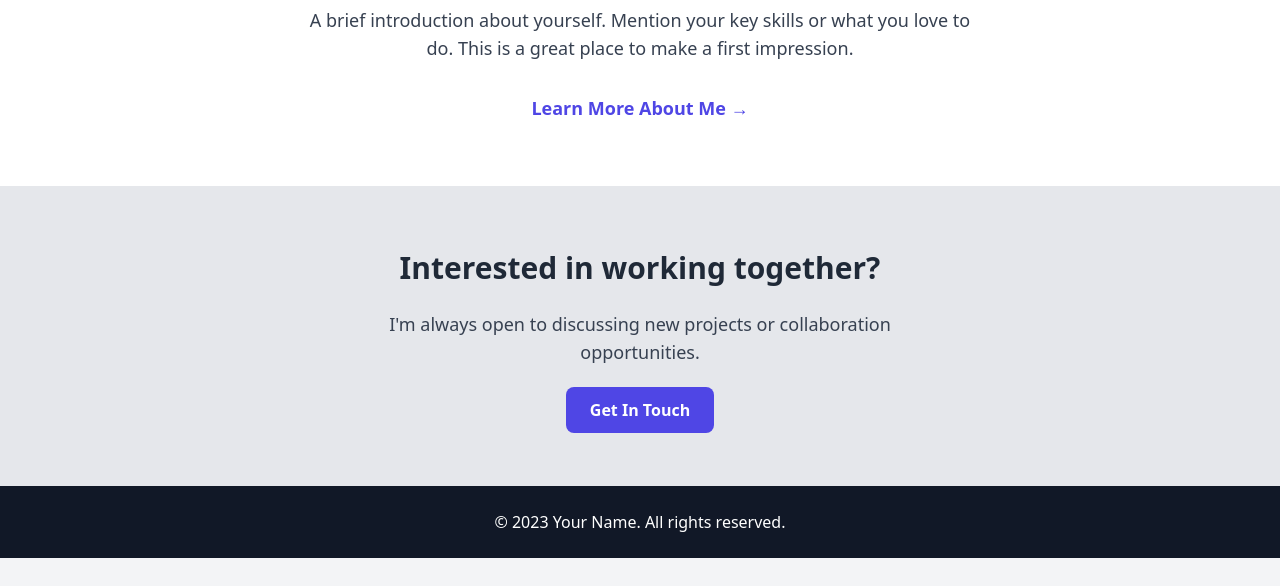
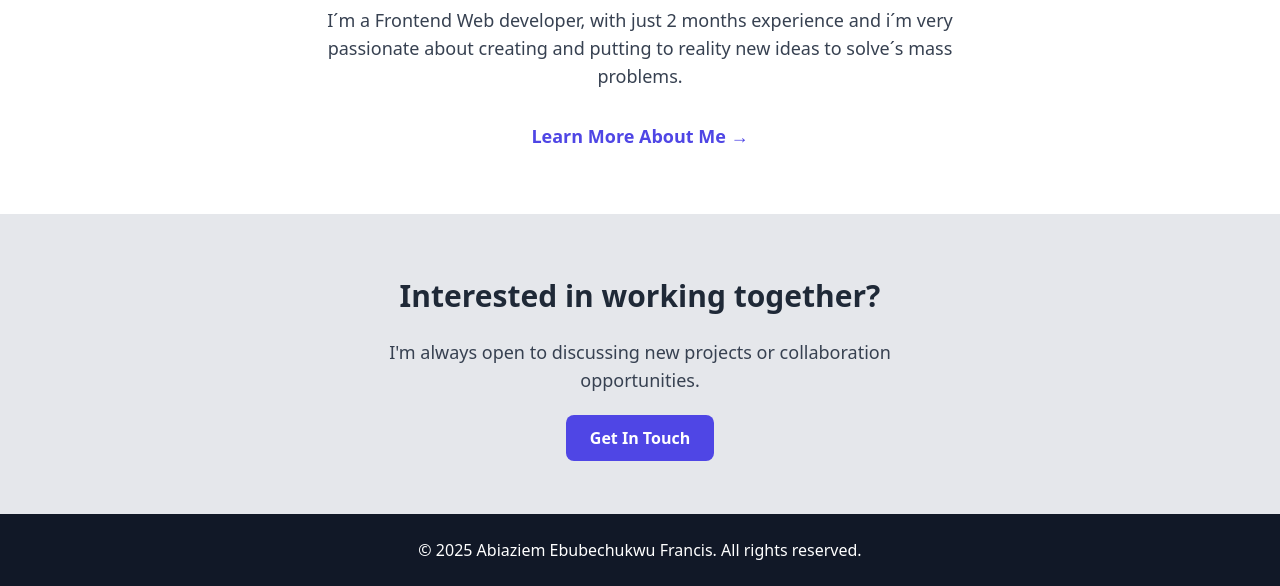
Before and after one commit to workwithfrancis/myPortfolio, a plain HTML site: page index.html in a window 1280 px wide. Shown: the part 598-1184 px from the top of the page. Before the commit the page ends 1156 px from the top, so only its background shows below. Drawn offline with nearby package versions, Linux system fonts and the light colour scheme; files whose address does not match are found by name.

Commit message:
updated index.html

```diff
--- a/index.html
+++ b/index.html
@@ -51,10 +51,9 @@
         <!-- Introduction Section -->
         <section class="py-16 bg-white">
             <div class="container mx-auto px-6 text-center">
-                <h2 class="text-3xl font-bold mb-6 text-gray-800">Hi, I'm [Your Name]!</h2>
+                <h2 class="text-3xl font-bold mb-6 text-gray-800">Hi, I'm Abiaziem Ebubechukwu Francis!</h2>
                 <p class="text-lg text-gray-700 max-w-2xl mx-auto mb-8">
-                    A brief introduction about yourself. Mention your key skills or what you love to do.
-                    This is a great place to make a first impression.
+                   I´m a Frontend Web developer, with just 2 months experience and i´m very passionate about creating and putting to reality new ideas to solve´s mass problems.
                 </p>
                 <a href="about.html" class="text-indigo-600 hover:text-indigo-800 font-semibold text-lg">Learn More About Me &rarr;</a>
             </div>
@@ -74,7 +73,7 @@
 
     <!-- Footer -->
     <footer class="bg-gray-900 text-white text-center p-6 mt-auto">
-        <p>&copy; 2023 Your Name. All rights reserved.</p>
+        <p>&copy; 2025 Abiaziem Ebubechukwu Francis. All rights reserved.</p>
     </footer>
 
     <script src="js/main.js"></script>
```
